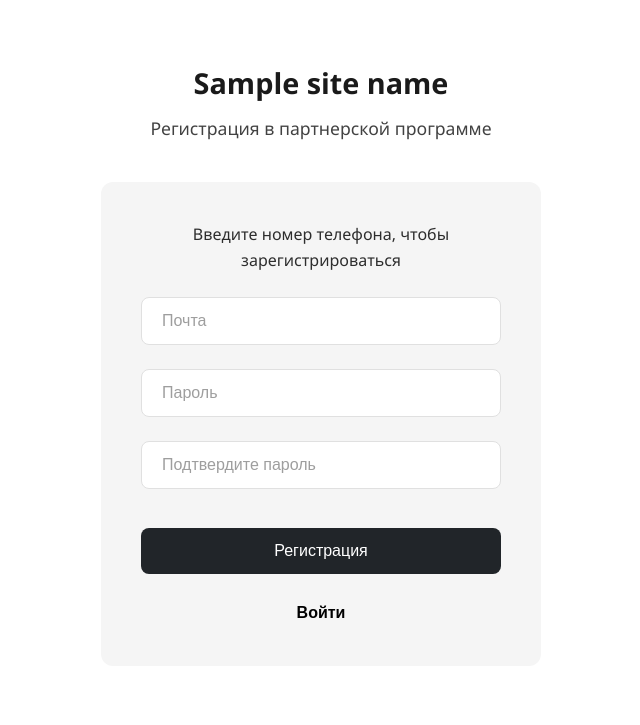
After one commit to ruthen1um/flipandfind, a Django app: template app/store/templates/seller/registration.html in a window 1280 px wide. The commit adds this page. Shown: the top 725 px of the page, without its empty margins (319-959 px from the left). Run offline with Django 5.2, Linux system fonts and the light colour scheme; the template is opened without the code that fills it: most values are stand-ins (such as "Sample title", 1, 10 or a date in 2020).

Commit message:
add registration functionality for sellers

```diff
--- /dev/null
+++ b/app/store/static/seller/css/registration.css
@@ -0,0 +1,131 @@
+.auth-form__password-input {
+    width: 100%;
+    padding: 14px 20px;
+    font-size: 1rem;
+    border: 1px solid #e0e0e0;
+    border-radius: 8px;
+    transition: border-color 0.3s ease;
+}
+
+.auth-form__password-input:focus {
+    border-color: #007bff;
+    outline: none;
+    padding-left: 20px;
+}
+
+.auth-form__password-input::placeholder {
+    color: #9e9e9e;
+}
+
+/* Базовые стили */
+.auth-page {
+    font-family: 'Segoe UI', system-ui, sans-serif;
+    background-color: #ffffff;
+    display: flex;
+    justify-content: center;
+    align-items: center;
+    padding: 20px;
+}
+
+/* Контейнер */
+.auth-container {
+    max-width: 520px;
+    width: 100%;
+    padding: 40px;
+    text-align: center;
+}
+
+/* Типографика */
+.auth-container__title {
+    font-size: 1.8rem;
+    font-weight: 700;
+    margin-bottom: 8px;
+    color: #1a1a1a;
+}
+
+.auth-container__subtitle {
+    font-size: 1.1rem;
+    color: #424242;
+    margin-bottom: 40px;
+}
+
+/* Форма */
+.auth-form {
+    background-color: #f5f5f5;
+    padding: 40px;
+    border-radius: 12px;
+}
+
+.auth-form__form {
+    display: flex;
+    flex-direction: column;
+    gap: 24px; /* Высота между контейнерами */
+}
+
+.auth-form__description {
+    font-size: 1rem;
+    color: #2d2d2d;
+    margin-bottom: 24px;
+    font-weight: 500;
+}
+
+/* Поле ввода */
+.auth-form__input-group {
+    margin-bottom: 0; /* Убираем старый отступ */
+}
+
+.auth-form__email-input {
+    width: 100%;
+    padding: 14px 20px;
+    font-size: 1rem;
+    border: 1px solid #e0e0e0;
+    border-radius: 8px;
+    transition: border-color 0.3s ease;
+}
+
+.auth-form__email-input:focus {
+    border-color: #007bff;
+    outline: none;
+    padding-left: 20px;
+}
+
+.auth-form__email-input::placeholder {
+    color: #9e9e9e;
+}
+
+/* Кнопка Получить код */
+.auth-form__submit-btn {
+    width: 100%;
+    padding: 14px;
+    background-color: #212529;
+    color: white;
+    border: none;
+    border-radius: 8px;
+    font-size: 1rem;
+    font-weight: 500;
+    cursor: pointer;
+    transition: background-color 0.3s ease;
+    margin-top: 15px;
+}
+
+.auth-form__submit-btn:hover {
+    background-color: #343a40;
+}
+
+/* Кнопка Войти без рамки */
+.auth-form__login-btn {
+    margin-top: 20px;
+    background: transparent;
+    border: none;          /* Убираем рамку */
+    outline: none;         /* Убираем обводку при фокусе */
+    color: #000000;
+    font-size: 1rem;
+    font-weight: 600;
+    cursor: pointer;
+    transition: color 0.3s ease;
+    padding-top:10px ;
+}
+
+.auth-form__login-btn:hover {
+    color: #a1a1a1;
+}
--- a/app/store/templates/seller/login.html
+++ b/app/store/templates/seller/login.html
@@ -4,14 +4,14 @@
   <head>
     <meta charset="UTF-8" />
     <meta name="viewport" content="width=device-width, initial-scale=1.0" />
-  <title>Flip & Find</title>
+    <title>{{ site_name }}</title>
     <link rel="icon" href="{% static 'favicon.png' %}" type="image/png" />
     <link rel="stylesheet" href="{% static 'seller/css/main.css' %}" />
     <link rel="stylesheet" href="{% static 'seller/css/login.css' %}" />
   </head>
   <body class="login-page">
     <div class="login-container">
-    <h1 class="login-container__title">Flip & Find</h1>
+      <h1 class="login-container__title">{{ site_name }}</h1>
       <p class="login-container__subtitle">Вход в партнерскую программу</p>
 
       <div class="login-form">
@@ -46,6 +46,7 @@
         {% if error %}
         <p class="login-form__error">{{ error }}</p>
         {% endif %}
+        <button type="button" class="login-form__auth-btn" onclick="location.href='{% url 'store_seller:registration' %}'">Регистрация</button>
       </div>
     </div>
   </body>
--- /dev/null
+++ b/app/store/templates/seller/registration.html
@@ -0,0 +1,63 @@
+{% load static %}
+<!DOCTYPE html>
+<html lang="ru">
+  <head>
+    <meta charset="UTF-8" />
+    <meta name="viewport" content="width=device-width, initial-scale=1.0" />
+    <title>{{ site_name }}</title>
+    <link rel="icon" href="{% static 'favicon.png' %}" type="image/png" />
+    <link rel="stylesheet" href="{% static 'seller/css/main.css' %}" />
+    <link rel="stylesheet" href="{% static 'seller/css/registration.css' %}" />
+  </head>
+  <body class="auth-page">
+    <div class="auth-container">
+      <h1 class="auth-container__title">{{ site_name }}</h1>
+      <p class="auth-container__subtitle">Регистрация в партнерской программе</p>
+
+      <div class="auth-form">
+        <p class="auth-form__description">Введите номер телефона, чтобы зарегистрироваться</p>
+
+        <form class="auth-form__form" method="post">
+          {% csrf_token %}
+
+          <div class="auth-form__input-group">
+            <input
+                type="email"
+                id="email"
+                name="email"
+                class="auth-form__email-input"
+                placeholder="Почта"
+                required
+                />
+          </div>
+          <div class="auth-form__input-group">
+            <input
+                type="password"
+                id="password1"
+                name="password1"
+                class="auth-form__password-input"
+                placeholder="Пароль"
+                required
+                />
+          </div>
+          <div class="auth-form__input-group">
+            <input
+                type="password"
+                id="password2"
+                name="password2"
+                class="auth-form__password-input"
+                placeholder="Подтвердите пароль"
+                required
+                />
+          </div>
+          <button type="submit" class="auth-form__submit-btn">Регистрация</button>
+        </form>
+
+        {% if error %}
+        <p class="auth-form__error">{{ error }}</p>
+        {% endif %}
+        <button type="button" class="auth-form__login-btn" onclick="location.href='{% url 'store_seller:login' %}'">Войти</button>
+      </div>
+    </div>
+  </body>
+</html>
--- a/app/store/urls/seller.py
+++ b/app/store/urls/seller.py
@@ -8,6 +8,7 @@ urlpatterns = [
     path("", RedirectView.as_view(pattern_name='store_seller:dashboard', permanent=False)),
     path("start", seller.start, name="start"),
     path("login", seller.login, name="login"),
+    path("registration", seller.registration, name="registration"),
     path("logout", seller.logout, name="logout"),
     path("dashboard", seller.dashboard, name="dashboard"),
     path("reviews", seller.reviews, name="reviews"),
```
Also changed, not shown: app/store/static/seller/css/login.css (+13 -0 lines), app/store/views/seller.py (+40 -0 lines). Lines whose indentation alone changed are shown as unchanged.
